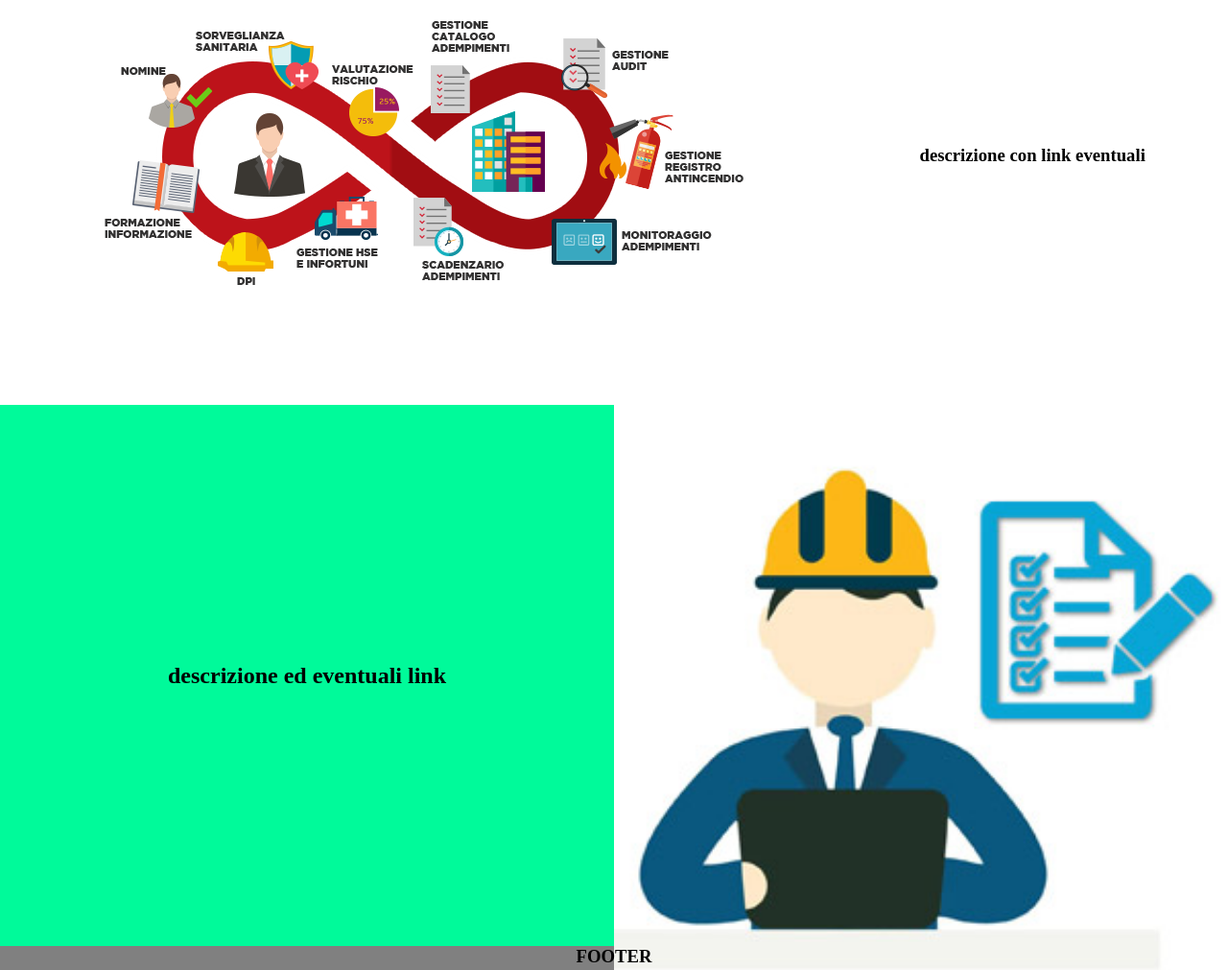
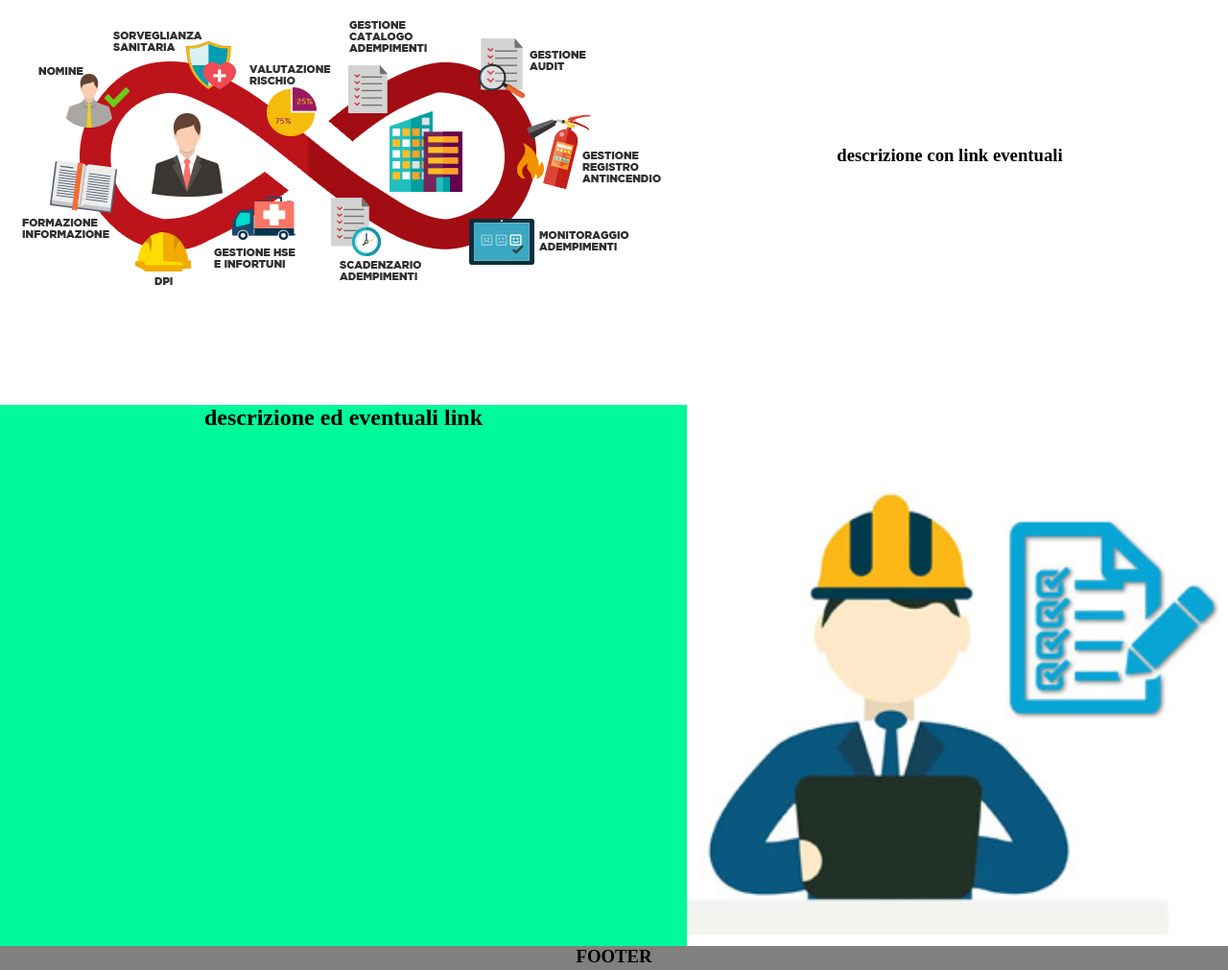
Before and after one commit to Filippo1618/progetto-salute-sicurezza, a website: page public/index.html in a window 1280 px wide. Shown: the part 666-1677 px from the top of the page at 96% size. Drawn offline with Linux system fonts and the light colour scheme.

Commit message:
miglioramenti homepage

```diff
--- a/public/css/master.css
+++ b/public/css/master.css
@@ -9,8 +9,10 @@ h1,h2,h3{
   text-align: center;
   margin: 0;
 }
+
 .titolo {
   margin: 0;
+  text-align: center;
 }
 .top_div {
   background: mediumaquamarine;
@@ -23,7 +25,7 @@ h1,h2,h3{
   text-align: center;
   padding: 14px 16px;
   text-decoration: none;
-  font-size: 17px;
+  font-size: 20px;
 }
 
 .top_div a:hover {
@@ -56,7 +58,6 @@ h1,h2,h3{
   padding: 0px;
   border: solid 0px;
   background-color: mediumspringgreen;
-  vertical-align: 100%;
 }
 
 .introduction_div {
@@ -74,22 +75,26 @@ h1,h2,h3{
   display: flex;
   justify-content: space-around;
 }
+.photo1_desc_div{
+  width: -webkit-fill-available;
+}
 .photo2_div {
   height: 564px;
-  width: 100%;
+  width: inherit;
   background-color:mediumspringgreen;
-  align-items: center;
   display: flex;
   justify-content: space-between;
 }
 
-/* We tell all items to be 100% width, via flex-basis */
-.photo2_div > * {
-  flex: 1 100%;
+.desc2{
+  width: -webkit-fill-available;
+  vertical-align: middle;
 }
-
+.img2{
+  height: -webkit-fill-available;
+}
 .foot_div {
-  height: 420px;
+  height: 320px;
   width: 100%;
   background-color: grey;
   align-items: center;
--- a/public/index.html
+++ b/public/index.html
@@ -16,19 +16,26 @@
   </div>
 
   <div class="introduction_div">
+    <br>
     <h1 class="titolo">Progetto Salute e Sicurezza</h1>
   </div>
 
   <div class="photo1_div">
-    <img src="/img/circolo-sicurezza-lavoro.png" alt="">
-    <div>
+    <img src="/img/circolo-sicurezza-lavoro.png" alt="" class=img1>
+    <div class="photo1_desc_div">
       <h3>descrizione con link eventuali</h3>
     </div>
   </div>
 
-  <div class="photo2_div">
+  <div class="photo2_div" aria-live="polite">
+    <div class="desc2">
       <h2>descrizione ed eventuali link</h2>
-    <img src="/img/omino-modulo.jpg" alt="">
+    </div>
+    <div>
+      <img src="/img/omino-modulo.jpg" alt="" class="img2">
+    </div>
+
+
   </div>
 
   <div class="foot_div">
```
Also changed, not shown: public/chi_siamo.html (+2 -0 lines), public/contatti.html (+2 -3 lines), public/privati.html (+7 -2 lines). Lines whose indentation alone changed are shown as unchanged.
